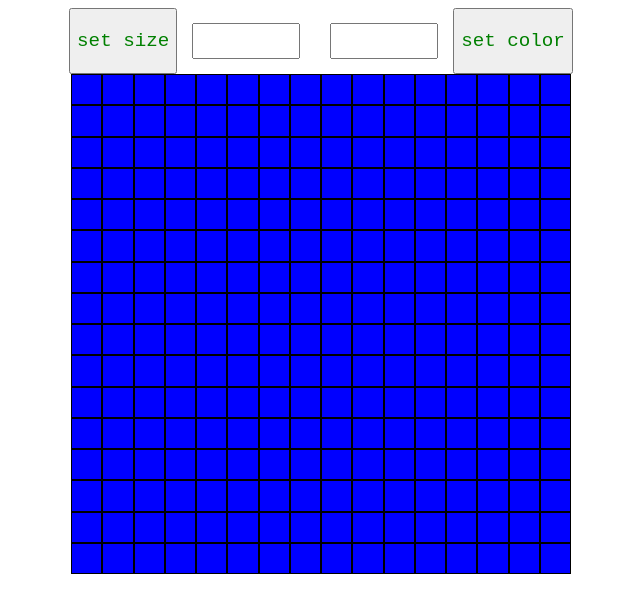
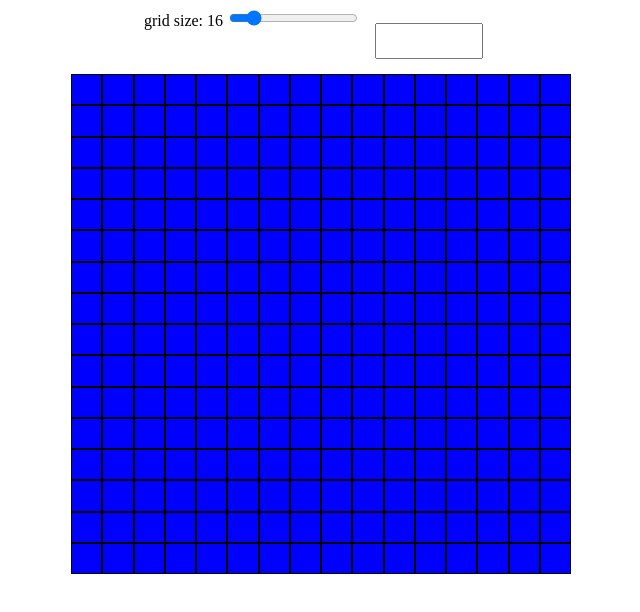
Before and after one commit to miles-of-code/etch, a plain HTML site: page index.html in a window 1280 px wide. Shown: the whole page, without its empty margins (319-959 px from the left). Drawn offline with Linux system fonts and the light colour scheme.

Commit message:
revamped size changing functionality to use slider as input

```diff
--- a/index.html
+++ b/index.html
@@ -7,7 +7,12 @@
 </head>
 <body>
 
-<div id="main"></div>
+<div id="main">
+    <div id="slideContainer">
+        <label for="sizeLabel">grid size: <span id="sizeLabel"></span></label>
+        <input id="slideSize"; type="range"; min="1"; max="100"; value="16">
+    </div>
+</div>
 
 
 <script src="index.js"></script>
--- a/index.js
+++ b/index.js
@@ -1,33 +1,30 @@
-const main = document.getElementById('main') // main
+const main = document.getElementById('main')
 
-const gridContainer = document.createElement('div'); // grid container
+const gridContainer = document.createElement('div');
 gridContainer.setAttribute('id', 'gridContainer');
 
-const settings = document.createElement('div'); // settings container
+const gridItem = document.createElement('div');
+gridItem.classList.add('grid-item');
+
+const settings = document.createElement('div');
 settings.setAttribute('id', 'settings')
 
-const setSize = document.createElement('input'); // size input
-setSize.setAttribute('id', 'setSize');
-const sizeButton = document.createElement('button');
-sizeButton.classList.add('buttonChoice');
-sizeButton.textContent = 'set size';
+const setColor = document.createElement('input');
+setColor.setAttribute('id', 'setColor');
 
-const setColor = document.createElement('input'); // color input
-setColor.setAttribute('id', 'setColor')
-const colorButton = document.createElement('button');
-colorButton.classList.add('buttonChoice');
-colorButton.textContent = 'set color';
-
-const gridItem = document.createElement('div'); // individual squares
-gridItem.classList.add('grid-item');
+const slideContainer = document.getElementById("slideContainer")
+const sizeSlider = document.getElementById("sizeSlider");
+const output = document.getElementById("sizeLabel")
+output.innerHTML = slideSize.value;
 
 main.appendChild(settings);
 main.appendChild(gridContainer);
-settings.appendChild(sizeButton);
-settings.appendChild(setSize);
+settings.appendChild(slideContainer)
 settings.appendChild(setColor);
-settings.appendChild(colorButton);
 
+
+
+// default grid size
 gridItem.style.width='31.25px';
 gridItem.style.height='31.25px';
 gridContainer.style.gridTemplateColumns="repeat(16, 1fr)";
@@ -35,17 +32,11 @@ for (i = 0; i < 256; i++) {
   gridContainer.appendChild(gridItem.cloneNode(true))
 }
 
-gridContainer.addEventListener('mouseover', getColor);
-function getColor(event) {
-  event.target.style.background="pink";
-}
-
-
-sizeButton.addEventListener('click', getSize)
-
- function getSize() {
+// allow user to set grid size
+slideSize.oninput = function() {
+  let sizeChoice = this.value;
+  output.innerHTML = sizeChoice;
   gridContainer.innerHTML='';
-   let sizeChoice = (document.getElementById("setSize").value);
   gridItem.style.width=`${Math.sqrt(250000/(sizeChoice**2))}px`;
   gridItem.style.height=`${Math.sqrt(250000/(sizeChoice**2))}px`;
   gridContainer.style.gridTemplateColumns=`repeat(${sizeChoice}, 1fr)`;
@@ -54,7 +45,9 @@ sizeButton.addEventListener('click', getSize)
   }
 }
 
-//  width: 31.25px;
-//  height: 31.25px;
-
-//  grid-template-columns: repeat(16, 1fr);
+// allow user to set grid color
+gridContainer.addEventListener('mouseover', getDefaultColor);
+function getDefaultColor(event) {
+  color = document.getElementById("setColor").value;
+  event.target.style.background = color;
+}
--- a/styles.css
+++ b/styles.css
@@ -19,19 +19,30 @@
     box-sizing: border-box
 }
 
-#setSize, #setColor {
+#setColor {
     width: 100px;
     height: 30px;
     margin: 15px;
     }
 
-.buttonChoice {
-    color: green;
-    font-size: larger;
-    font-family: 'Courier New', Courier, monospace;
-    margin:
-}
 
 #settings {
 display: flex;
 }
+
+
+#slideContainer {
+width: 100%;
+}
+
+#sizeSlider {
+        -webkit-appearance: none;  /* Override default CSS styles */
+        appearance: none;
+        width: 100%; /* Full-width */
+        height: 25px; /* Specified height */
+        background: #d3d3d3; /* Grey background */
+        outline: none; /* Remove outline */
+        opacity: 0.7; /* Set transparency (for mouse-over effects on hover) */
+        -webkit-transition: .2s; /* 0.2 seconds transition on hover */
+        transition: opacity .2s;
+      }
```
Lines whose indentation alone changed are shown as unchanged.
